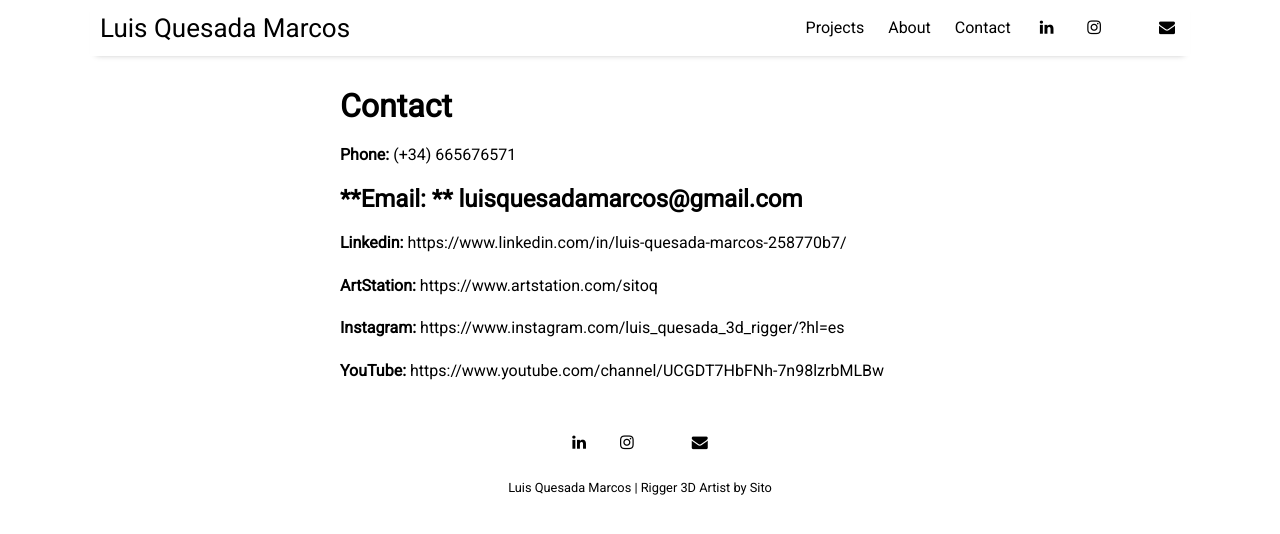
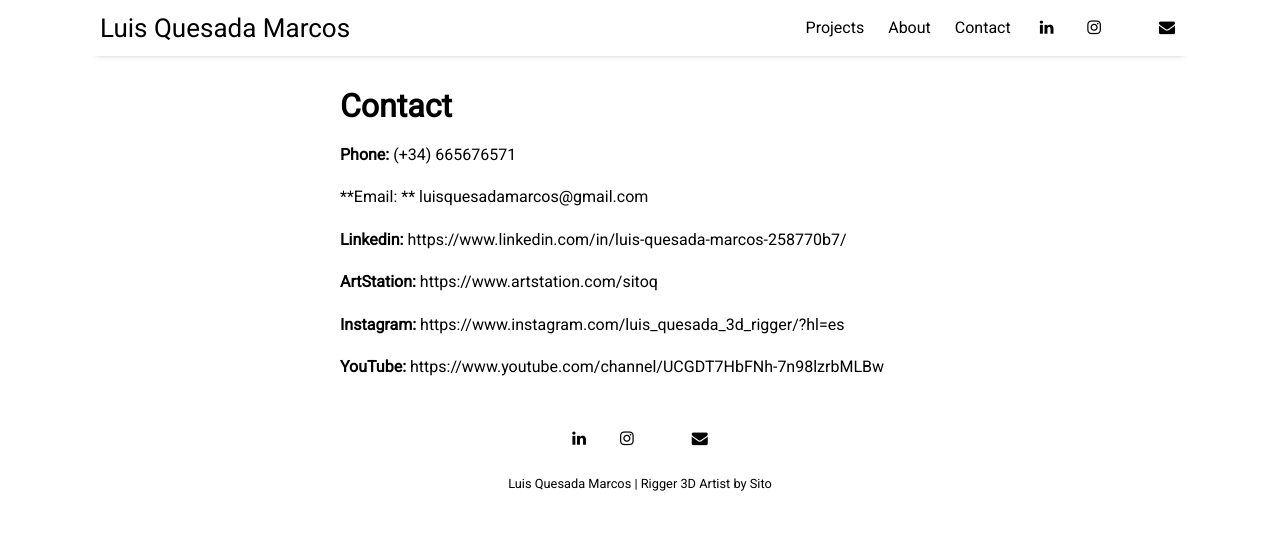
Before and after one commit to SitoQ/Luisquesadamarcos, a Jekyll site: the page built from pages/contact.md, in a window 1280 px wide. Shown: the top 534 px of the page. Built offline with Jekyll 4.4.1, drawn with Linux system fonts in a browser that asks for light colours; nearby versions of some CDN libraries.

```diff
--- a/pages/contact.md
+++ b/pages/contact.md
@@ -7,7 +7,7 @@ permalink: /contact
 
 **Phone:**    (+34) 665676571
 
-## **Email: **     luisquesadamarcos@gmail.com
+**Email: **     luisquesadamarcos@gmail.com
 
 **Linkedin:**
 https://www.linkedin.com/in/luis-quesada-marcos-258770b7/
```
